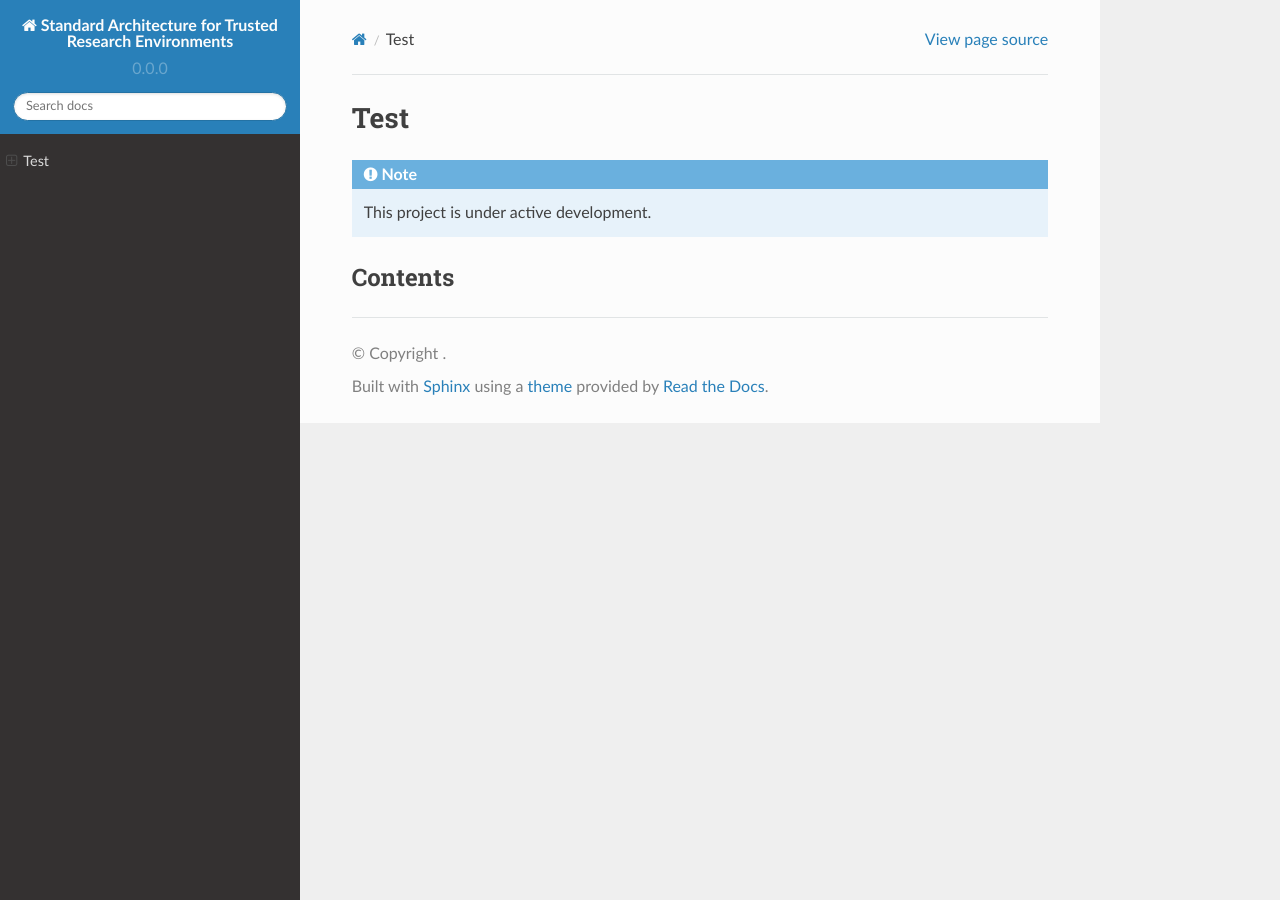
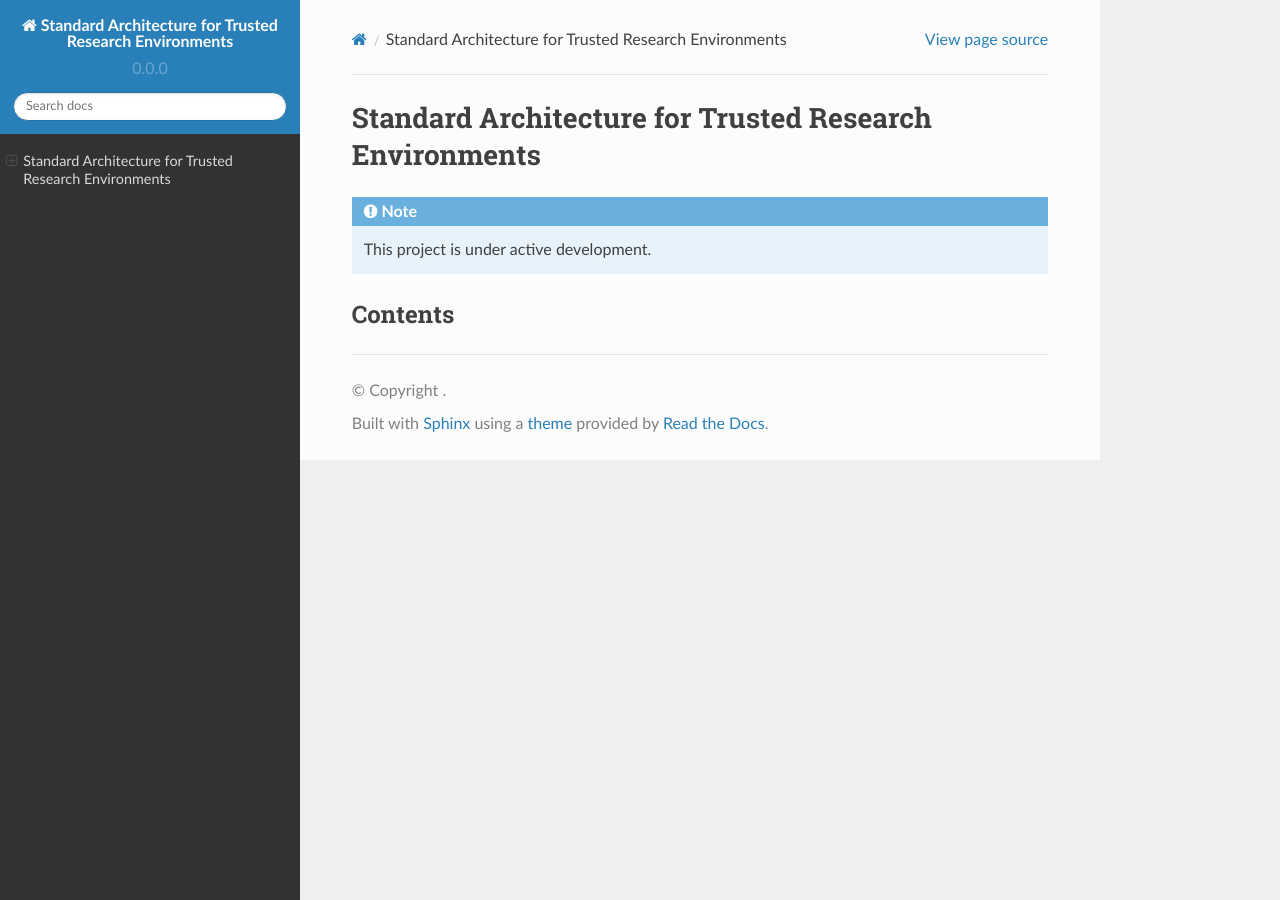
Before and after one commit to sa-tre/satre-specification, a Sphinx documentation site: the page built from docs/source/index.rst, in a window 1280 px wide. Built offline with Sphinx 7.4.7 and the Read the Docs theme 2.0.0, drawn with Linux system fonts in a browser that asks for light colours.

Commit message:
add title

```diff
--- a/docs/source/index.rst
+++ b/docs/source/index.rst
@@ -1,4 +1,4 @@
-Test
+Standard Architecture for Trusted Research Environments
 ===================================
 
 
```
